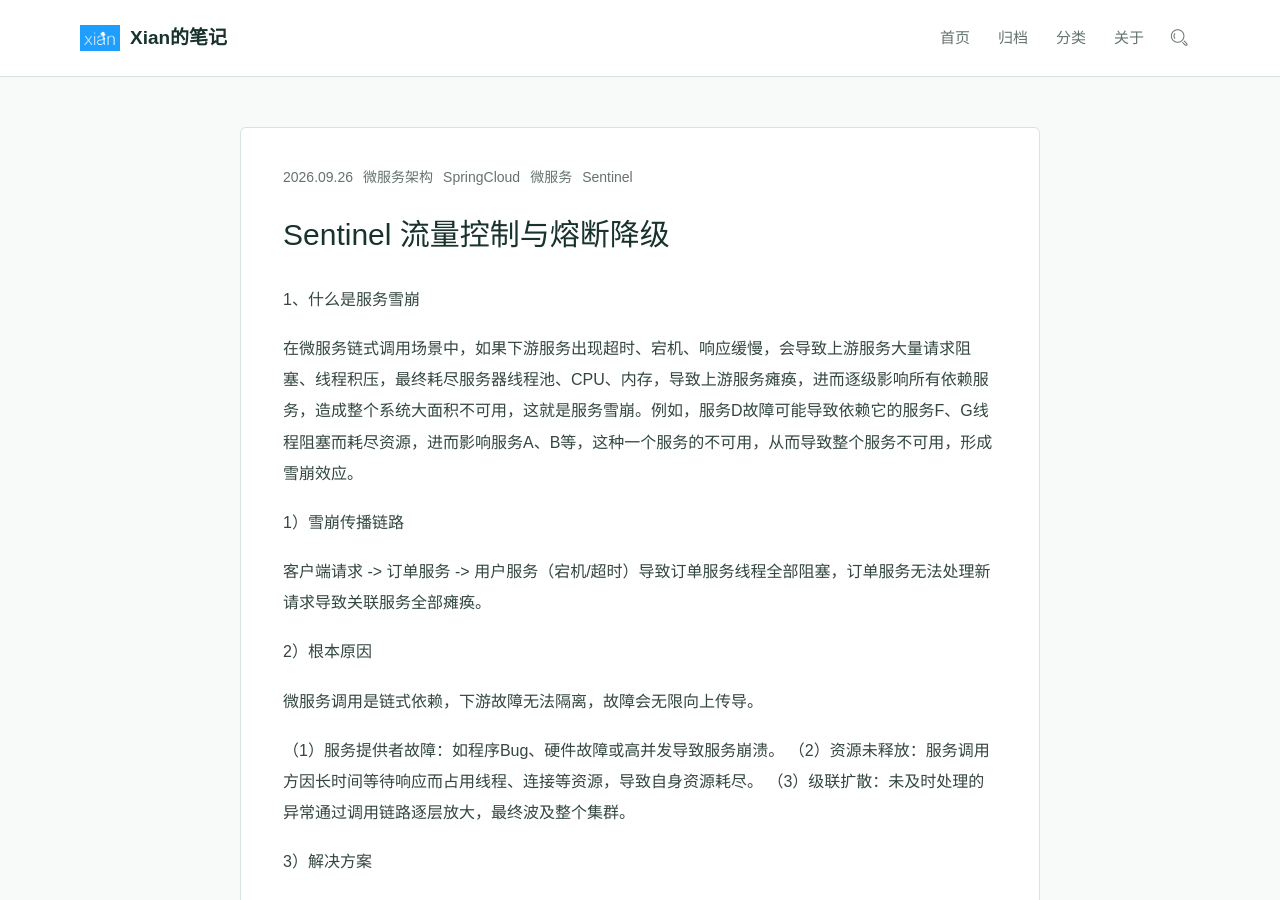
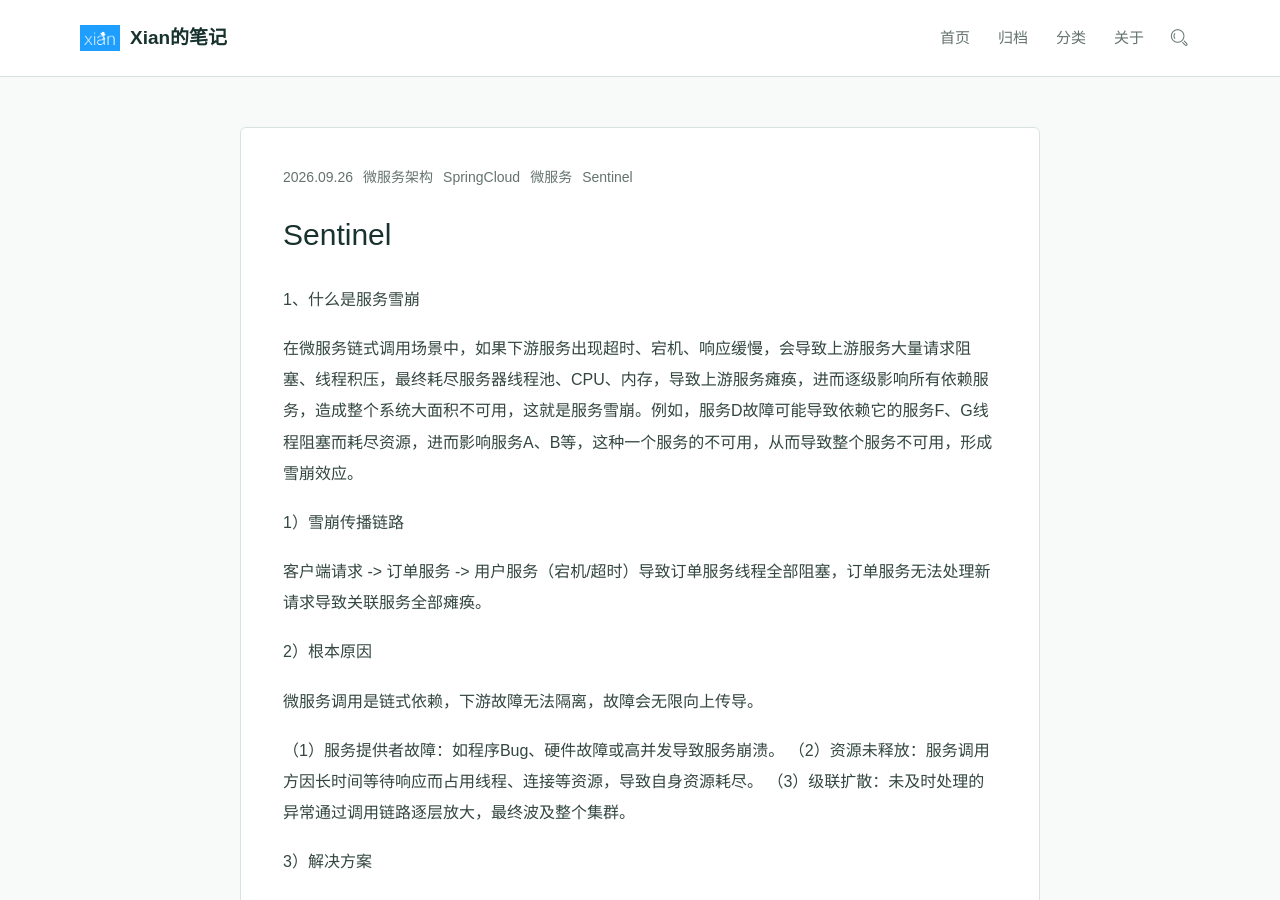
Before and after one commit to XiaoHeiXian/xiaoheixian.github.io, a Jekyll site: the page built from posts/2026-09-26-sentinel-flow-control.md, in a window 1280 px wide and 900 px high. Built offline with Jekyll 4.4.1, drawn with Linux system fonts in a browser that asks for light colours.

Commit message:
docs: update Sentinel

```diff
--- a/posts/2026-09-26-sentinel-flow-control.md
+++ b/posts/2026-09-26-sentinel-flow-control.md
@@ -1,6 +1,6 @@
 ---
 layout: article
-title: "Sentinel 流量控制与熔断降级"
+title: "Sentinel"
 description: "- \"什么是服务雪崩：下游故障导致上游资源耗尽，逐级瘫痪\"   - \"根本原因：链式依赖、资源未释放、级联扩散\"   - \"解决方案：超时处理、线程隔离、熔断降级、流量控制\"   - \"Sentinel定义：阿里开源的轻量级流量控制、熔断降级、容错防护组件\"   - \"核心能力：流量控制、熔断降级、系统自适应保护、热点限流、统一兜底降级\"   - \"环境"
 date: 2026-09-26
 category: "微服务架构"
--- a/static/js/article-index.js
+++ b/static/js/article-index.js
@@ -41,7 +41,7 @@ window.BLOG_ARTICLES = [
   },
   {
     "id": "2026-09-26-sentinel-flow-control",
-    "title": "Sentinel 流量控制与熔断降级",
+    "title": "Sentinel",
     "url": "posts/2026-09-26-sentinel-flow-control.html",
     "publishedAt": "2026-09-26",
     "category": "微服务架构",
```
